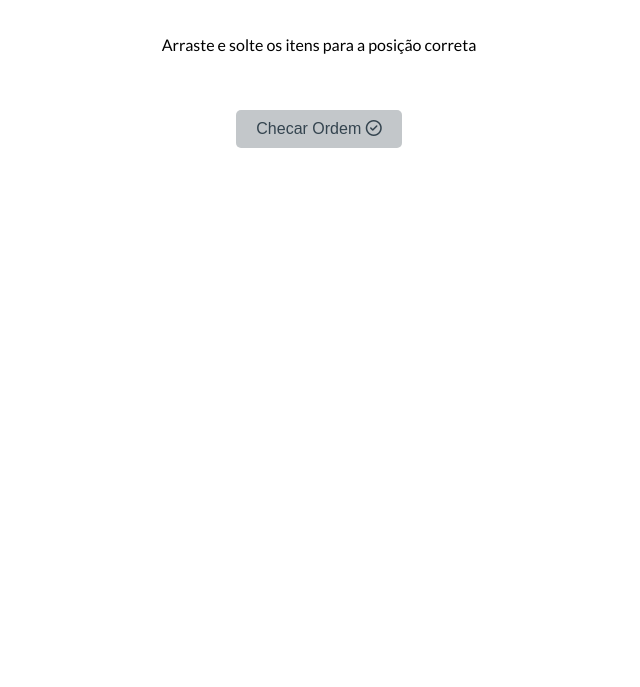
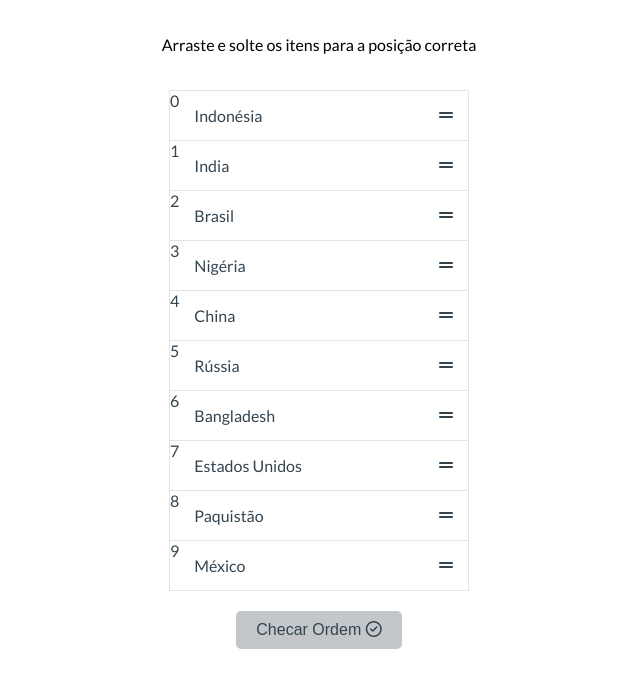
Before and after one commit to tcamargo89/listaOrdenada, a plain HTML site: page index.html in a window 1280 px wide. Shown: the part 63-750 px from the top of the page, without its empty margins (321-961 px from the left). Drawn offline with Linux system fonts and the light colour scheme.

Commit message:
inclusão arquivo script.js

```diff
--- a/index.html
+++ b/index.html
@@ -5,6 +5,7 @@
     <meta name="viewport" content="width=device-width, initial-scale=1.0" />
     <title>Lista Ordenada</title>
     <link rel="stylesheet" href="style.css" />
+
     <link
       rel="stylesheet"
       href="https://cdnjs.cloudflare.com/ajax/libs/font-awesome/6.4.0/css/all.min.css"
@@ -17,5 +18,6 @@
     <button class="botao-checar" id="checar">
       Checar Ordem <i class="fa-regular fa-circle-check"></i>
     </button>
+    <script src="script.js"></script>
   </body>
 </html>
--- /dev/null
+++ b/script.js
@@ -0,0 +1,46 @@
+const listaOrdenavel = document.getElementById("lista-ordenavel");
+const botaoChecar = document.getElementById("checar");
+
+const paisesMaisPopulosos = [
+  "India",
+  "China",
+  "Estados Unidos",
+  "Indonésia",
+  "Paquistão",
+  "Brasil",
+  "Nigéria",
+  "Bangladesh",
+  "Rússia",
+  "México",
+];
+
+//Armazena lista da lista ordenavel
+const itensDaLista = [];
+
+//Insere itens da lista na tela
+function criaLista() {
+  [...paisesMaisPopulosos]
+    .map((item) => ({
+      valor: item,
+      ordem: Math.random(),
+    }))
+    .sort((a, b) => a.ordem - b.ordem)
+    .map((a) => a.valor)
+    .forEach((pais, indice) => {
+      const item = document.createElement("li");
+
+      item.setAttribute("data-indice", indice);
+
+      item.innerHTML = `<span class="numero">${indice}</span>
+      <div class='arrastavel' draggable='true'>
+      <p class='nome-pais'>${pais}</p>
+      <i class='fas fa-grip-lines'></i></div>
+      `;
+
+      itensDaLista.push(item);
+
+      listaOrdenavel.appendChild(item);
+    });
+}
+
+criaLista();
--- a/style.css
+++ b/style.css
@@ -25,7 +25,7 @@ body {
   padding: 0;
   margin: 20px 0;
   width: 300px;
-  border: 1px; solid var(--cor-de-borda);
+  border: 1px solid var(--cor-de-borda);
   color: var(--cor-de-texto);
   list-style-type: none;
 }
@@ -51,8 +51,8 @@ body {
   background-color: #eaeaea;
 }
 
-.lista-ordenavel .nome-pais{
-    margin: 0 20px 0 0;
+.lista-ordenavel .nome-pais {
+  margin: 0 20px 0 0;
 }
 
 .lista-ordenavel li.correto .nome-pais {
```
